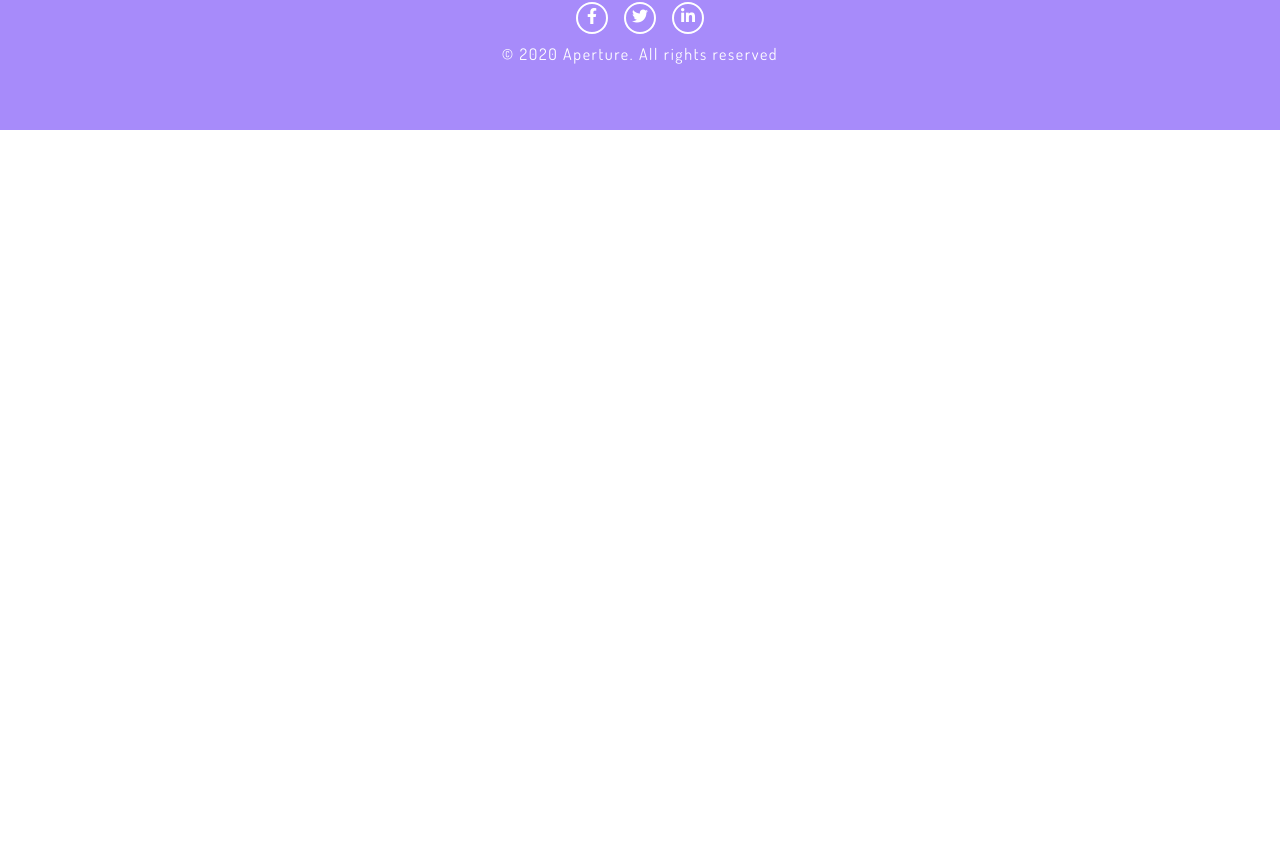
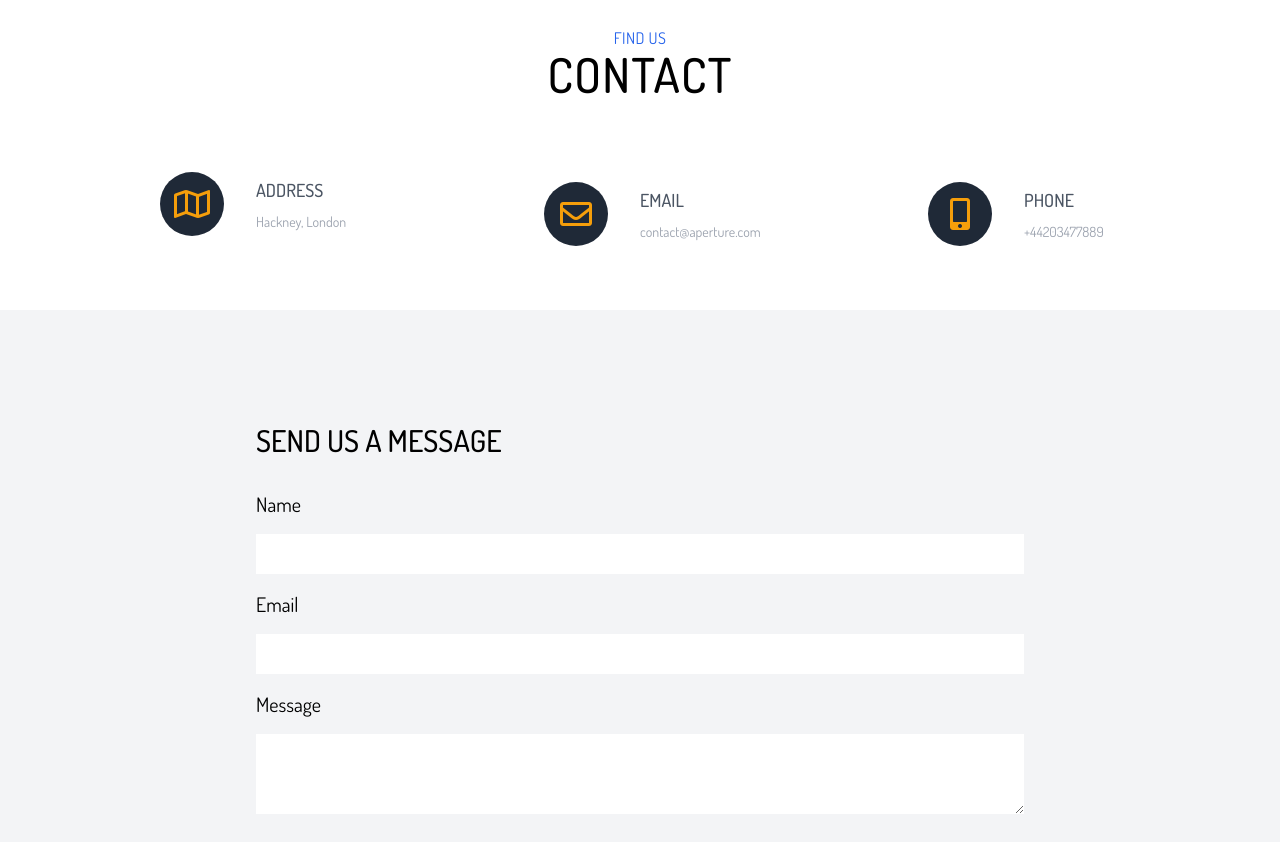
Before and after one commit to okwujeisrael/Aperture, a React (Create React App) app: page /contact in a window 1280 px wide. Shown: the part 258-1100 px from the top of the page. Before the commit the page ends 800 px from the top, so only its background shows below. Built offline with nearby package versions, Linux system fonts and the light colour scheme.

Commit message:
Create contact page

```diff
--- a/src/App.js
+++ b/src/App.js
@@ -4,6 +4,7 @@ import { BrowserRouter, Switch, Route } from "react-router-dom";
 import Homepage from './pages/homepage/Homepage';
 import About from './pages/about/About';
 import Pricing from './pages/pricing/Pricing';
+import Contact from './pages/contact/Contact';
 import Navbar from './shared/components/Navbar';
 import Footer from './shared/components/Footer';
 
@@ -16,6 +17,7 @@ const App = () => {
           <Route component={Homepage} path='/' exact />
           <Route component={About} path='/about' />
           <Route component={Pricing} path='/pricing' />
+          <Route component={Contact} path='/contact' />
         </Switch>
         <Footer />
       </div>
--- /dev/null
+++ b/src/pages/contact/Contact.js
@@ -0,0 +1,33 @@
+import React from 'react';
+
+import ContactMethod from './components/ContactMethod';
+import Form from './components/Form';
+
+const Contact = () => {
+  return (
+    <div className="dosis-normal text-center">
+      <h3 className="text-blue-600 text-md tracking-wide pt-24">FIND US</h3>
+      <h1 className="text-5xl tracking-wide dosis-bold pb-16">CONTACT</h1>
+      <div className="flex flex-col items-center lg:flex-row lg:justify-around space-y-5 :space-y-0 px-16 mb-16">
+        <ContactMethod
+          icon="far fa-map"
+          details="Hackney, London"
+          title="ADDRESS"
+        />
+        <ContactMethod
+          icon="far fa-envelope"
+          details="contact@aperture.com"
+          title="EMAIL"
+        />
+        <ContactMethod
+          icon="fas fa-mobile-alt"
+          details="+44203477889"
+          title="PHONE"
+        />
+      </div>
+      <Form />
+    </div>
+  )
+}
+
+export default Contact
--- /dev/null
+++ b/src/pages/contact/components/ContactMethod.js
@@ -0,0 +1,18 @@
+import React from 'react'
+
+const ContactMethod = ({ icon, details, title }) => {
+  return (
+    <div className="flex w-96 pl-24">
+      <div className="w-16 h-16 bg-gray-800 rounded-full flex items-center justify-center">
+        <i className={`${icon} text-yellow-500 fa-2x`}></i>
+      </div>
+      <div className="text-left pl-8 pt-1">
+        <p className="text-gray-600 dosis-bold text-lg pb-2">{title}</p>
+        <p className="text-gray-400 text-sm">{details}</p>
+      </div>
+
+    </div>
+  )
+}
+
+export default ContactMethod
--- /dev/null
+++ b/src/pages/contact/components/Form.js
@@ -0,0 +1,32 @@
+import React from 'react';
+
+const Form = () => {
+  return (
+    <div className="w-screen h-screen bg-gray-100 text-left px-16 md:px-64 pt-28">
+      <p className="text-3xl mb-8 dosis-bold">SEND US A MESSAGE</p>
+      <form className="text-xl">
+        <div className="mb-4">
+          <label htmlFor="name" name="name">Name</label>
+        </div>
+        <div className="mb-4">
+          <input type="text" id="name" className="w-full h-10" />
+        </div>
+        <div className="mb-4">
+          <label htmlFor="email" name="email">Email</label>
+        </div>
+        <div className="mb-4">
+          <input type="text" id="email" className="w-full h-10"/>
+        </div>
+        <div className="mb-4">
+          <label htmlFor="message" name="messsage">Message</label>
+        </div>
+        <div className="mb-8">
+          <textarea name="message" id="message" cols="30" rows="10" className="w-full h-20"></textarea>
+        </div>
+        <button type="submit" className="w-full h-16 block bg-gray-700 text-white dosis-bold tracking-wider hover:bg-purple-400">SUBMIT</button>
+      </form>
+    </div>
+  )
+}
+
+export default Form;
--- a/src/pages/pricing/components/Card.js
+++ b/src/pages/pricing/components/Card.js
@@ -2,7 +2,7 @@ import React from 'react'
 
 const Card = ({ plan, price, noOfOutfits, noOfPhotos }) => {
   return (
-    <div className="w-80 h-96 border border-gray-200 p-16">
+    <div className="w-80 h-96 border border-gray-200 p-16 shadow-xl">
       <h3 className="text-gray-400 text-xl">{plan}</h3>
       <p className="dosis-bold text-5xl pt-4 pb-4">
         <sup>£</sup>{price}
--- a/src/shared/components/Hamburger.js
+++ b/src/shared/components/Hamburger.js
@@ -36,7 +36,7 @@ const Hamburger = () => {
             </NavLink>
           </li>
           <li className="py-2">
-            <NavLink to="/" className="hover:text-black hover:line-through active:text-black">
+            <NavLink to="/contact" className="hover:text-black hover:line-through active:text-black">
               CONTACT
             </NavLink>
           </li>
--- a/src/shared/components/Navbar.js
+++ b/src/shared/components/Navbar.js
@@ -24,7 +24,7 @@ const Navbar = () => {
           </NavLink>
           </li>
         <li className="pl-4">
-          <NavLink to="/" className="hover:text-black hover:line-through active:text-black">
+          <NavLink to="/contact" className="hover:text-black hover:line-through active:text-black">
             CONTACT
           </NavLink>
         </li>
```
Also changed, not shown: 1 other file (tests, documents, lock files or other folders).
